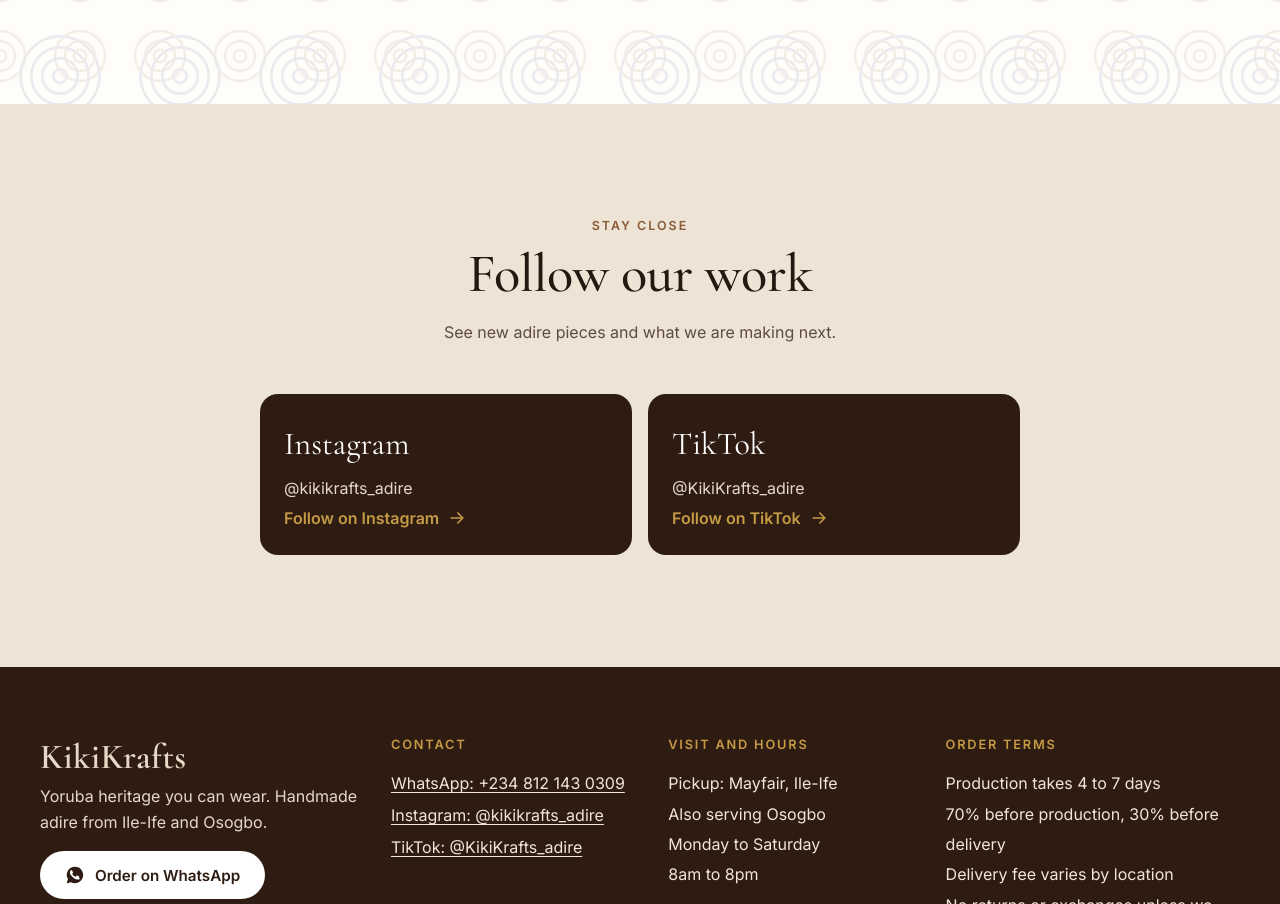
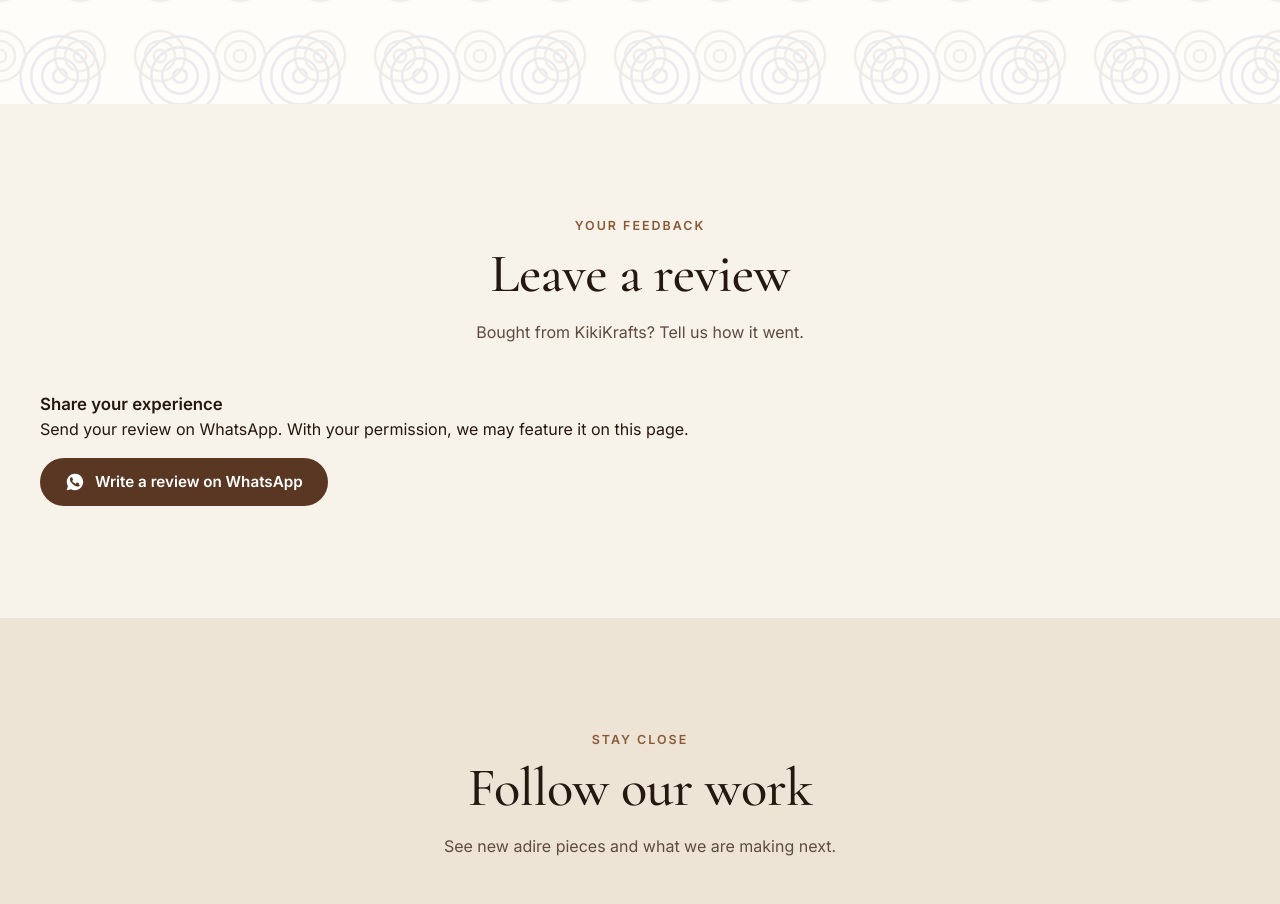
Before and after one commit to Maestro-v16/kikikrafts, a plain HTML site: page index.html in a window 1280 px wide. Shown: the part 7046-7950 px from the top of the page. Drawn offline with nearby package versions, Linux system fonts and the light colour scheme.

Commit message:
Update index.html

```diff
--- a/index.html
+++ b/index.html
@@ -431,6 +431,23 @@
       </div>
     </section>
 
+    <!-- REVIEWS -->
+    <section class="section section--cream" id="reviews" aria-labelledby="reviews-title">
+      <div class="container">
+        <header class="section-head reveal">
+          <p class="eyebrow" id="reviews-eyebrow">Your feedback</p>
+          <h2 id="reviews-title">Leave a review</h2>
+          <p>Bought from KikiKrafts? Tell us how it went.</p>
+        </header>
+        <ul class="review-list" id="review-list"></ul>
+        <div class="review-cta reveal">
+          <h3>Share your experience</h3>
+          <p>Send your review on WhatsApp. With your permission, we may feature it on this page.</p>
+          <a class="btn btn--primary" href="https://wa.me/2348121430309?text=Hi%20KikiKrafts%2C%20I%20would%20like%20to%20leave%20a%20review.%0AProduct%20I%20bought%3A%20" target="_blank" rel="noopener"><svg class="icon" aria-hidden="true"><use href="#i-wa"/></svg><span>Write a review on WhatsApp</span></a>
+        </div>
+      </div>
+    </section>
+
     <!-- 10. FOLLOW -->
     <section class="section section--sand" id="follow" aria-labelledby="follow-title">
       <div class="container">
```
